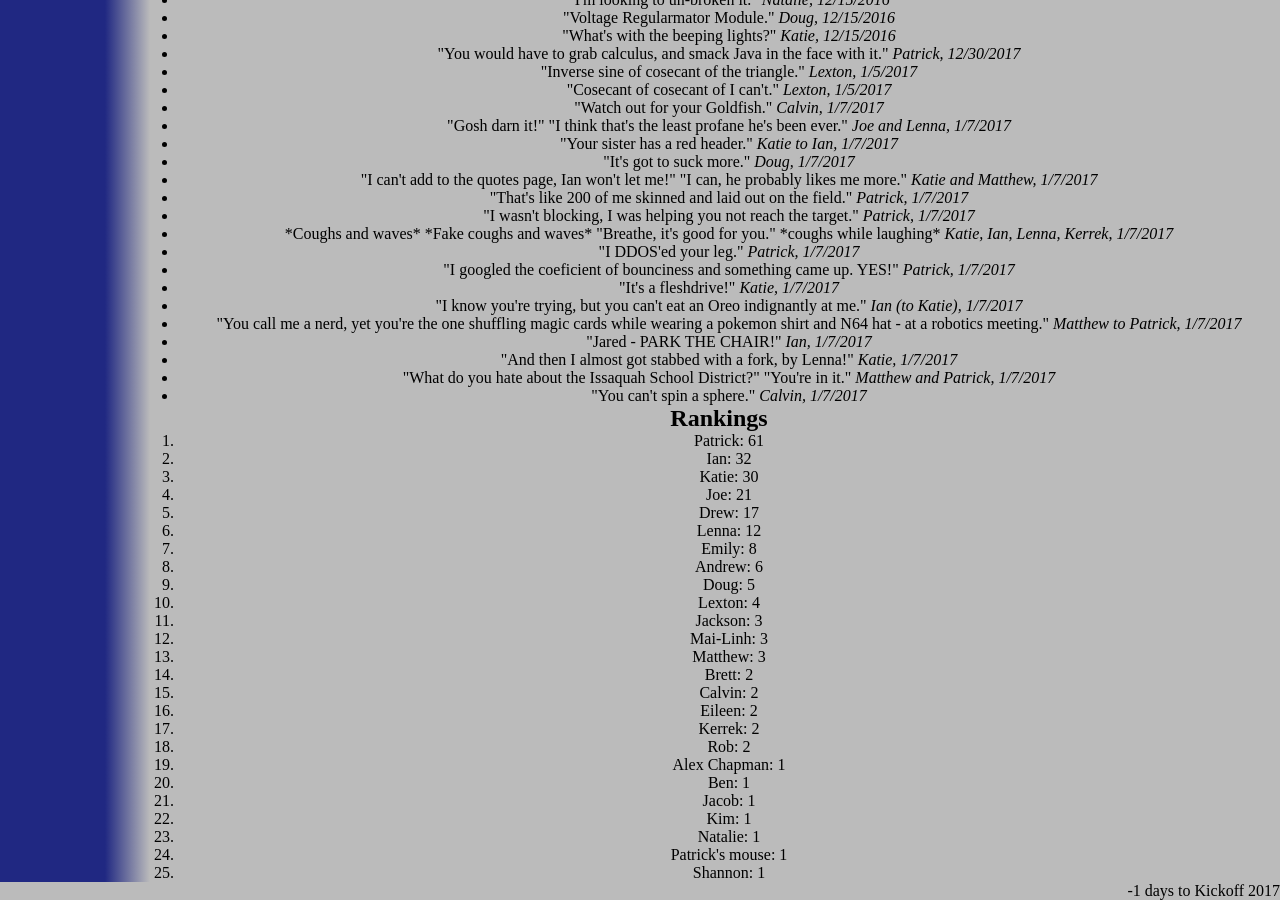
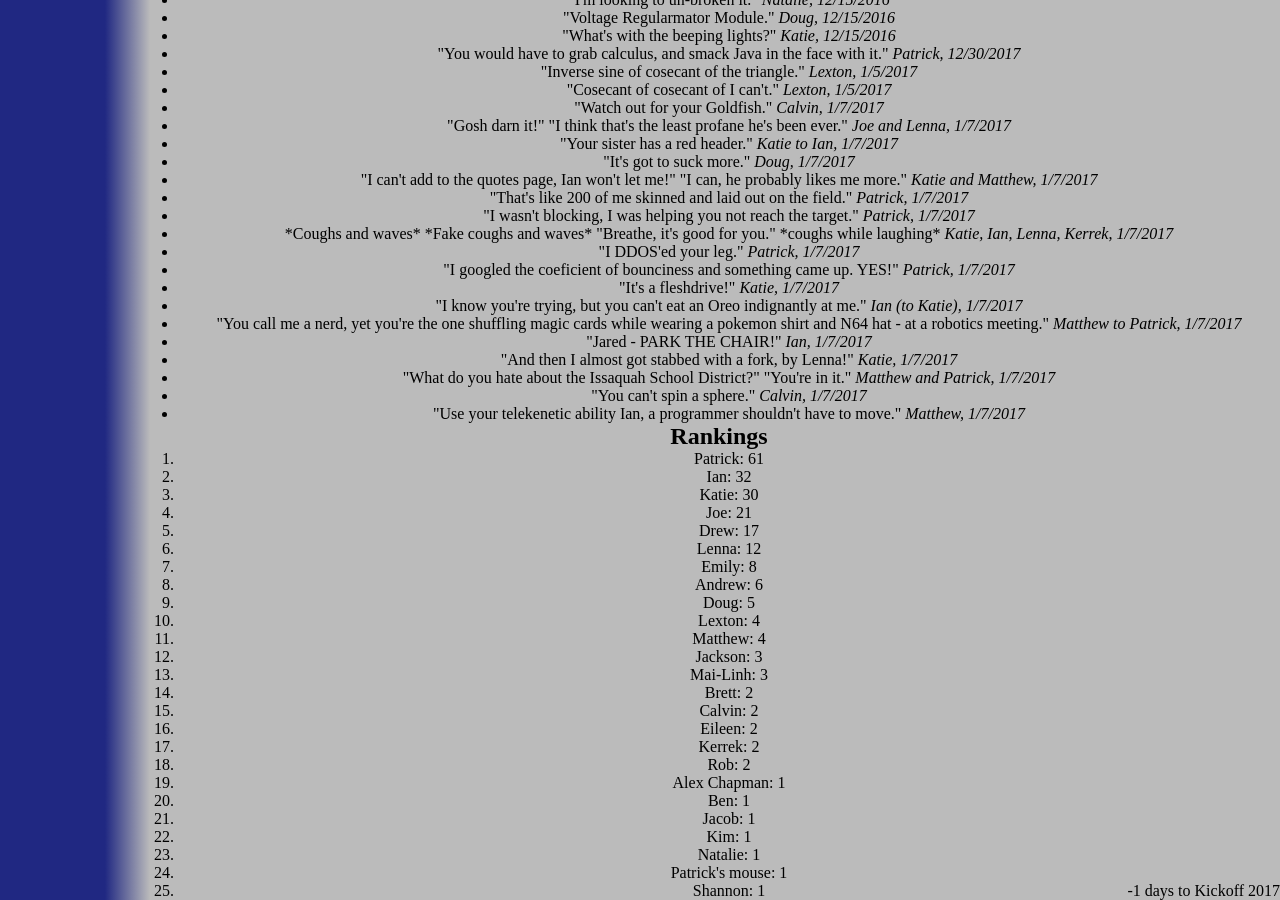
Before and after one commit to katiebugmoon/FRC4131.github.io, a Jekyll site: the page built from media/2017/quotes.html, in a window 1280 px wide and 900 px high, scrolled down 2761 px. Built offline with Jekyll 4.4.1, drawn with Linux system fonts in a browser that asks for light colours; nearby versions of some CDN libraries.

Commit message:
Update quotes.html

```diff
--- a/media/2017/quotes.html
+++ b/media/2017/quotes.html
@@ -168,6 +168,7 @@ title: Build Season 2017 Quotes
 	<li>"And then I almost got stabbed with a fork, by Lenna!" <i>Katie, 1/7/2017</i></li>
 	<li>"What do you hate about the Issaquah School District?" "You're in it." <i>Matthew and Patrick, 1/7/2017</i></li>
 	<li>"You can't spin a sphere." <i>Calvin, 1/7/2017</i></li>
+	<li>"Use your telekenetic ability Ian, a programmer shouldn't have to move." <i>Matthew, 1/7/2017</i></li>
 </ul>
 <h2>Rankings</h2>
 <ol id='rankings'></ol>
```
